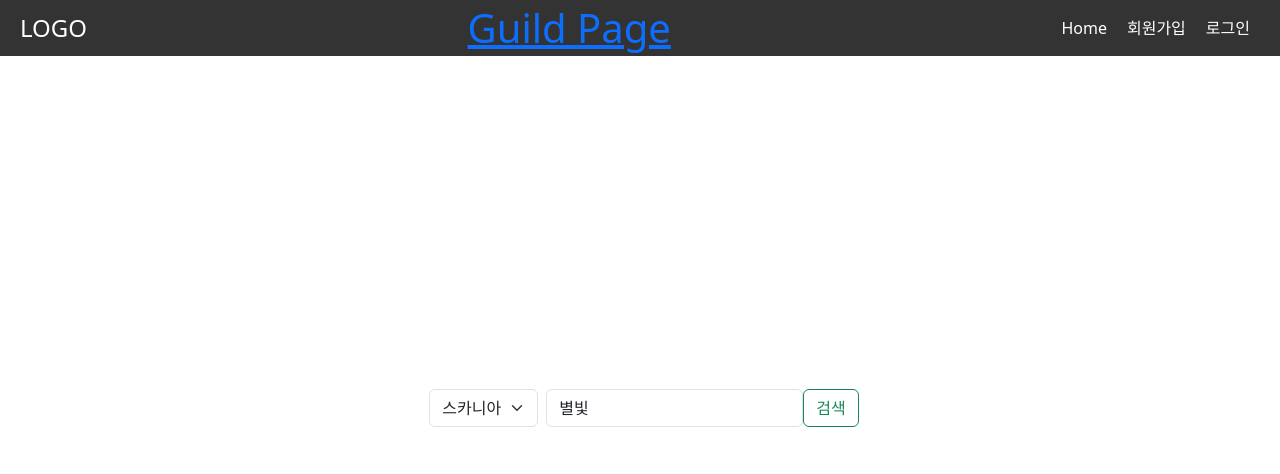
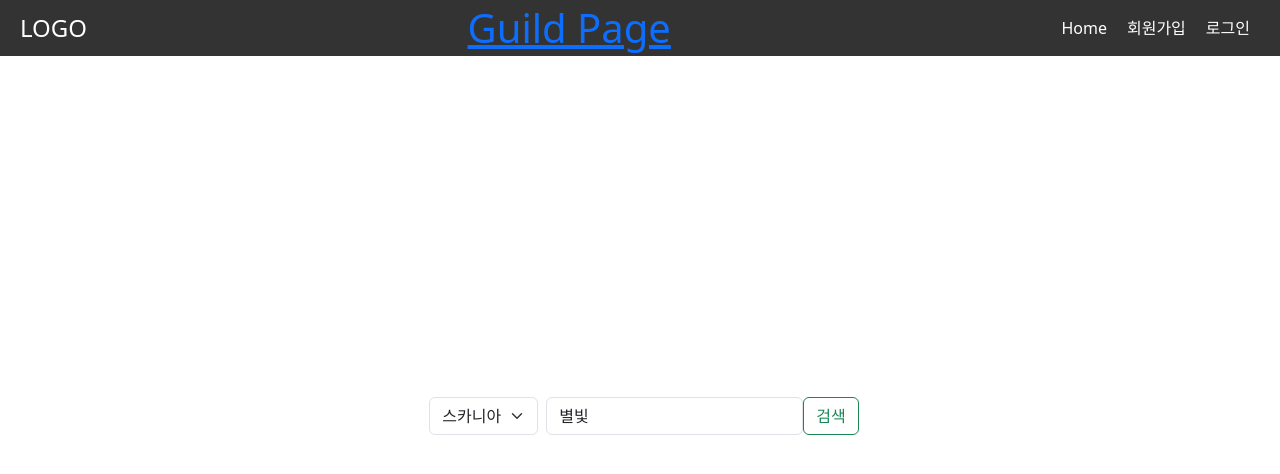
Before and after one commit to henniyoon/guild-manager, a React (Create React App) app in the folder client/: page / in a window 1280 px wide. Shown: the top 474 px of the page. Built offline with nearby package versions, Linux system fonts and the light colour scheme.

Commit message:
mb 제거

```diff
--- a/client/src/pages/MainPage/Mainpage.tsx
+++ b/client/src/pages/MainPage/Mainpage.tsx
@@ -37,7 +37,7 @@
 
   return (
     <div className='h90 d-flex justify-content-center align-items-center p-3'>
-      <form onSubmit={handleButtonClick} className='d-flex justify-content-center align-items-center mb-3'>
+      <form onSubmit={handleButtonClick} className='d-flex justify-content-center align-items-center'>
         <div className='p-2 bd-highlight'>
           <SelectServer value={worldName} onChange={setSelectedServer} />
         </div>
```
